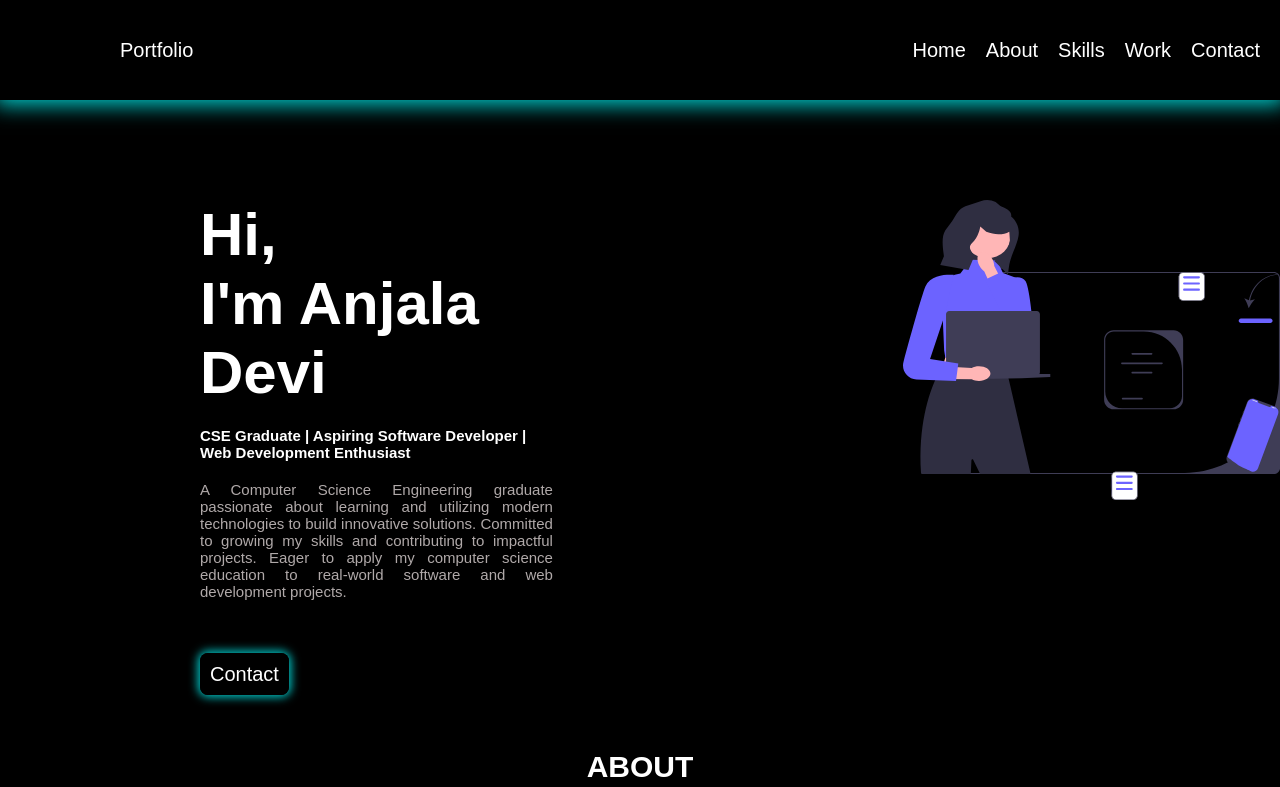
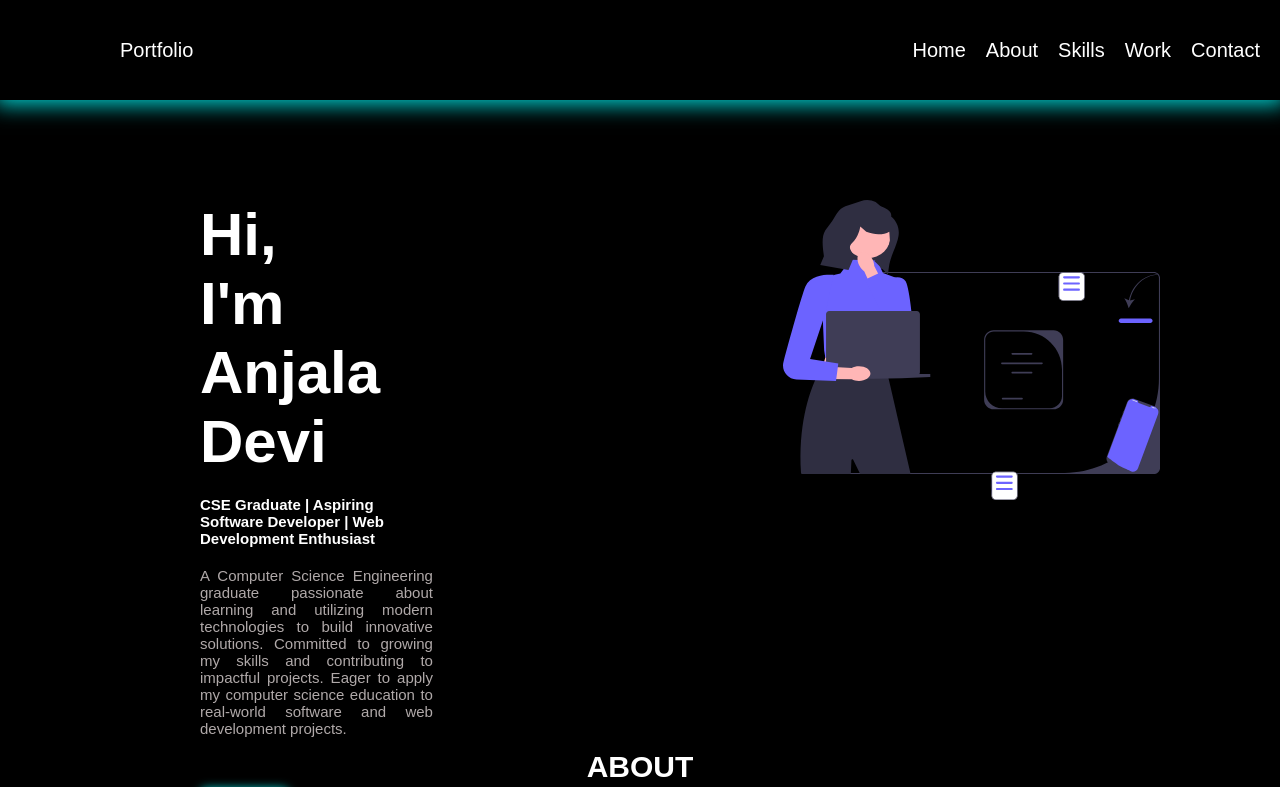
Before and after one commit to anjalad0085/My-Portfolio, a plain HTML site: page index.html in a window 1280 px wide. Shown: the top 787 px of the page. Drawn offline with nearby package versions, Linux system fonts and the light colour scheme.

Commit message:
Modified

```diff
--- a/style.css
+++ b/style.css
@@ -63,6 +63,7 @@ body{
     font-size: 40px;
     display: flex;
     padding-top: 100px;
+    margin-right: 120px;
 
 }
 .space{
@@ -90,7 +91,6 @@ body{
 .home-content{
     display: flex;
     align-items: center;
-    justify-content: space-around;
     width: 100%;
 }
 .about,.skills{
```
